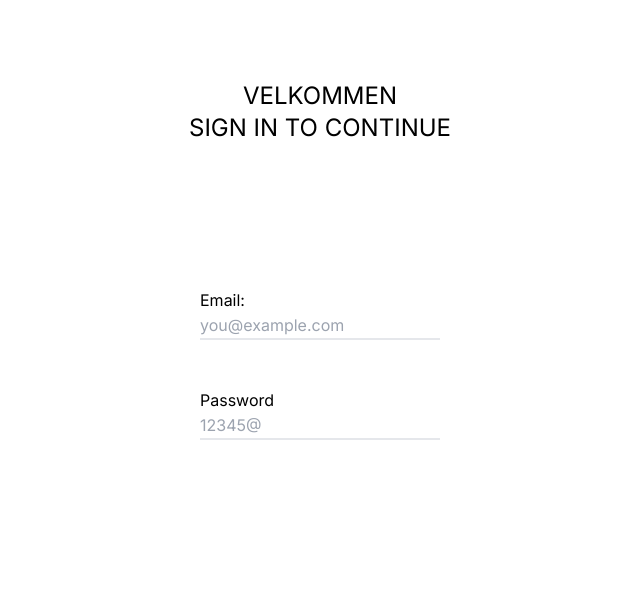
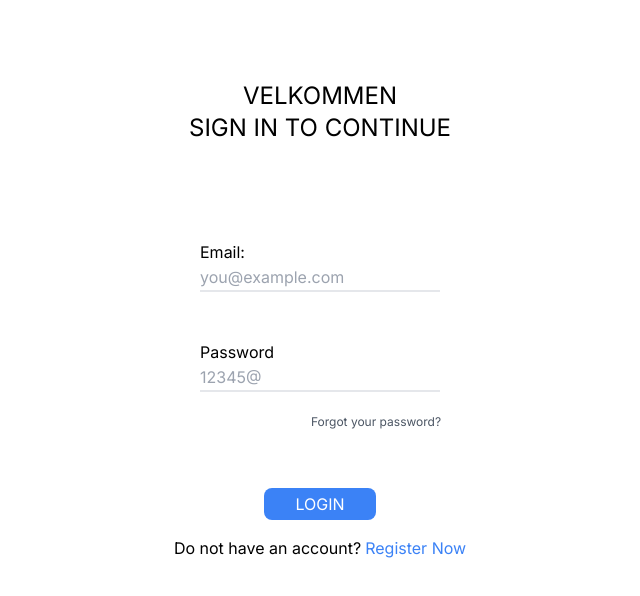
Before and after one commit to GabrielFernandesO/fut-set, a Next.js app: page / in a window 1280 px wide. Shown: the top 596 px of the page, without its empty margins (320-960 px from the left). Built offline with nearby package versions, Linux system fonts and the light colour scheme.

Commit message:
Implementação formulario

```diff
--- a/src/app/page.js
+++ b/src/app/page.js
@@ -1,12 +1,12 @@
-export default function Home() {
+export default function Login() {
   return (
     <main className="flex flex-col items-center h-screen">
       <div className="text-center mt-20">
         <h1 className="text-2xl ">VELKOMMEN</h1>
         <h1 className="text-2xl ">SIGN IN TO CONTINUE</h1>
       </div>
-      <form className=" h-[30rem] w-[40rem] mt-16 flex flex-col items-center space-y-12">
-        <div className="flex flex-col mt-20">
+      <form className=" h-[30rem] w-[40rem] mt-4 flex items-center flex-col space-y-4">
+        <div className="flex flex-col mt-20 mb-8 ">
           <label>Email:</label>
           <input type="email" className="h-7 w-[15rem] border-b-2 outline-none" placeholder='you@example.com'></input>
         </div>
@@ -14,8 +14,28 @@ export default function Home() {
           <label>Password</label>
           <input type="password" className="h-7 w-[15rem] border-b-2 outline-none " placeholder='12345@'></input>
         </div>
+        <div className="">
+          <a className="ml-28 text-xs cursor-pointer hover:text-gray-400 text-gray-600">
+            Forgot your password?
+          </a>
+        </div>
+       <div>
+          <button className=" bg-blue-500 h-8 w-28 rounded-lg text-white hover:bg-blue-600 mt-10">
+            LOGIN
+          </button>
+
+          </div>
+          <div>
+            <p >
+              Do not have an account?
+              <span className="pl-1 text-blue-500 hover:text-blue-700 cursor-pointer">
+                 Register Now
+              </span>
+            </p>
+          </div>
 
       </form>
+
     </main>
   );
 }
```
